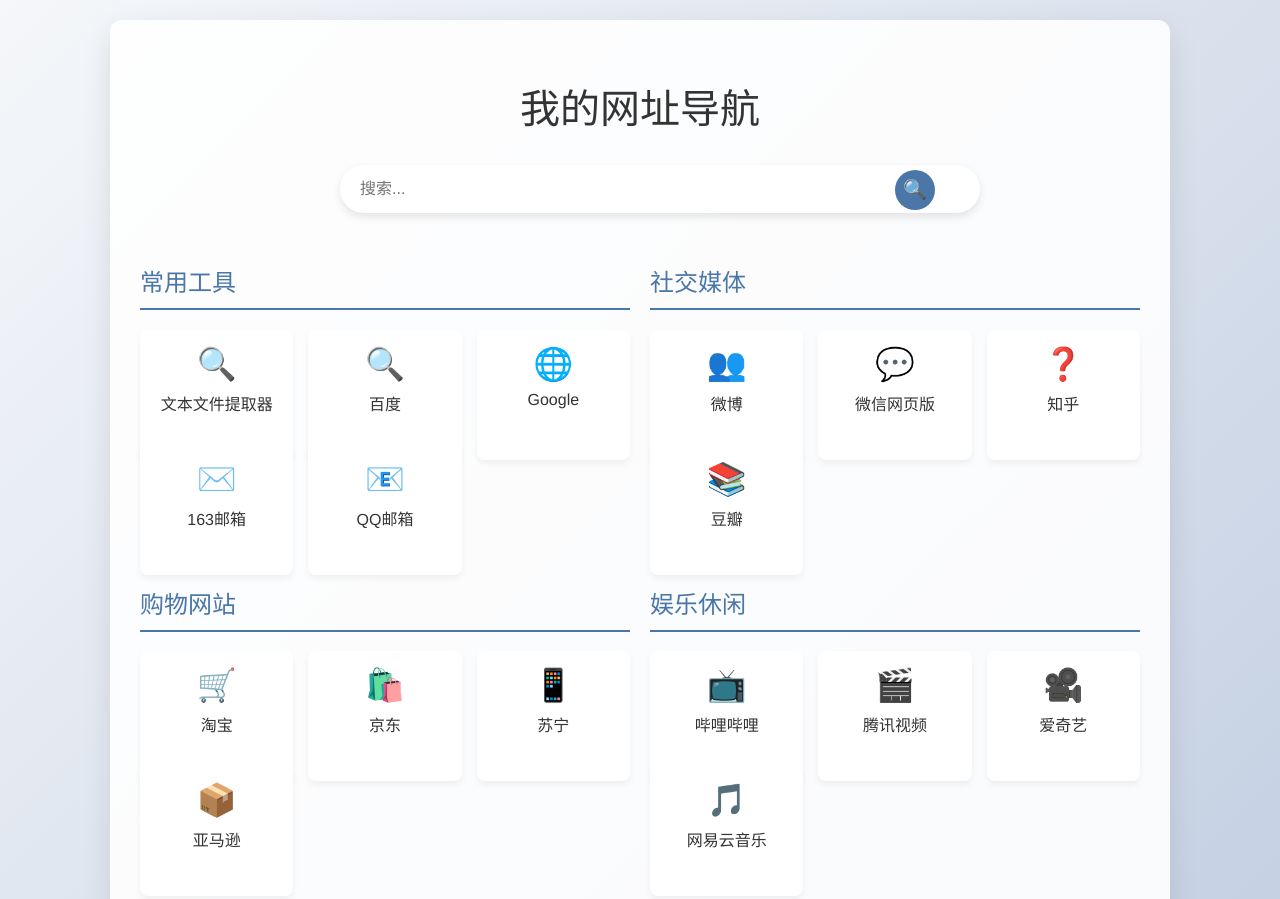
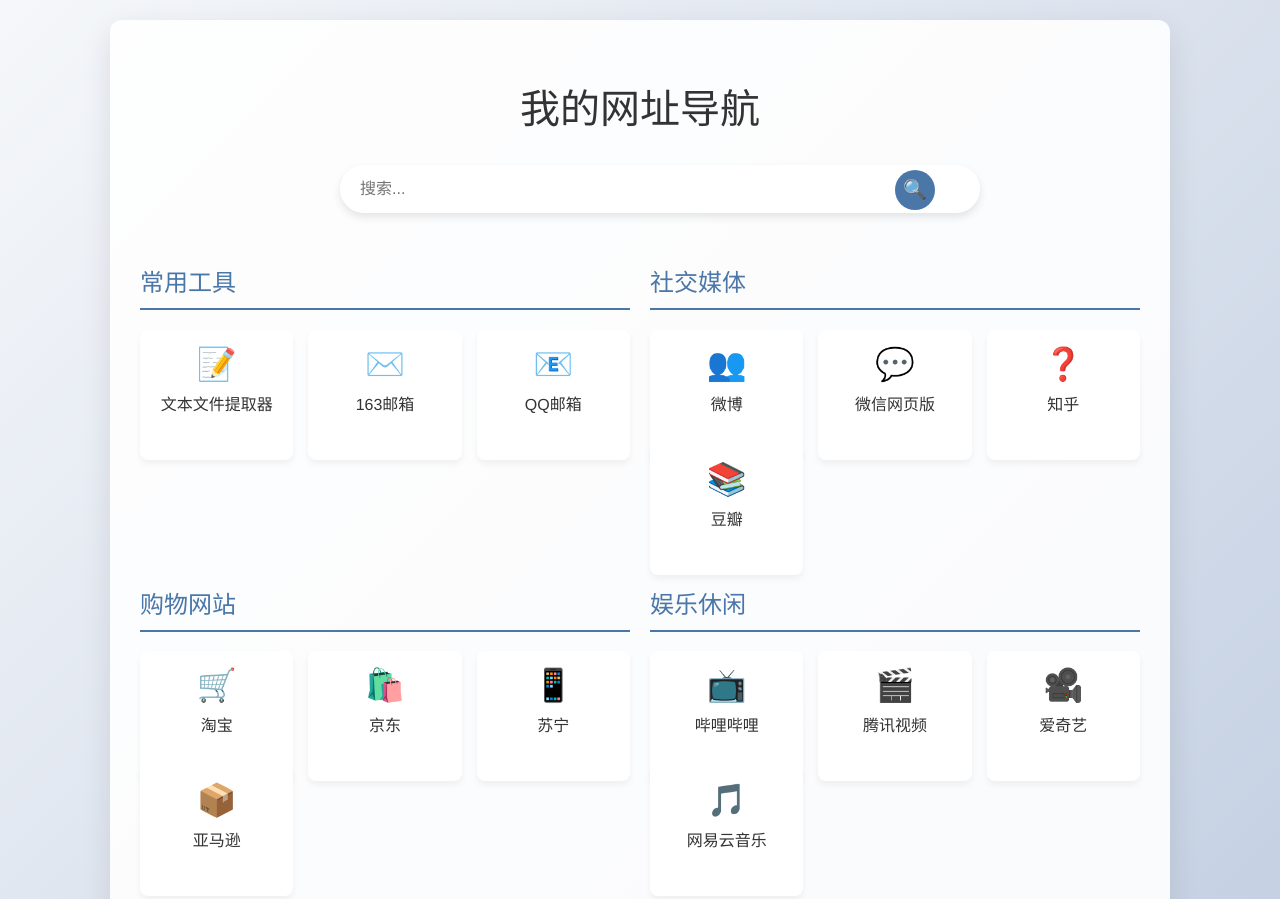
Before and after one commit to ufvice/ufvice.github.io, a plain HTML site: page index.html in a window 1280 px wide. Shown: the top 899 px of the page. Drawn offline with Linux system fonts and the light colour scheme.

Commit message:
delete some tools placeholder

```diff
--- a/index.html
+++ b/index.html
@@ -180,20 +180,8 @@
                 <div class="links">
                     <div class="link-item">
                         <a href="https://ufvice.github.io/tools/llm-msg/" target="_blank">
-                            <div class="link-icon">🔍</div>
+                            <div class="link-icon">📝</div>
                             <span>文本文件提取器</span>
-                        </a>
-                    </div>
-                    <div class="link-item">
-                        <a href="https://www.baidu.com" target="_blank">
-                            <div class="link-icon">🔍</div>
-                            <span>百度</span>
-                        </a>
-                    </div>
-                    <div class="link-item">
-                        <a href="https://www.google.com" target="_blank">
-                            <div class="link-icon">🌐</div>
-                            <span>Google</span>
                         </a>
                     </div>
                     <div class="link-item">
```
